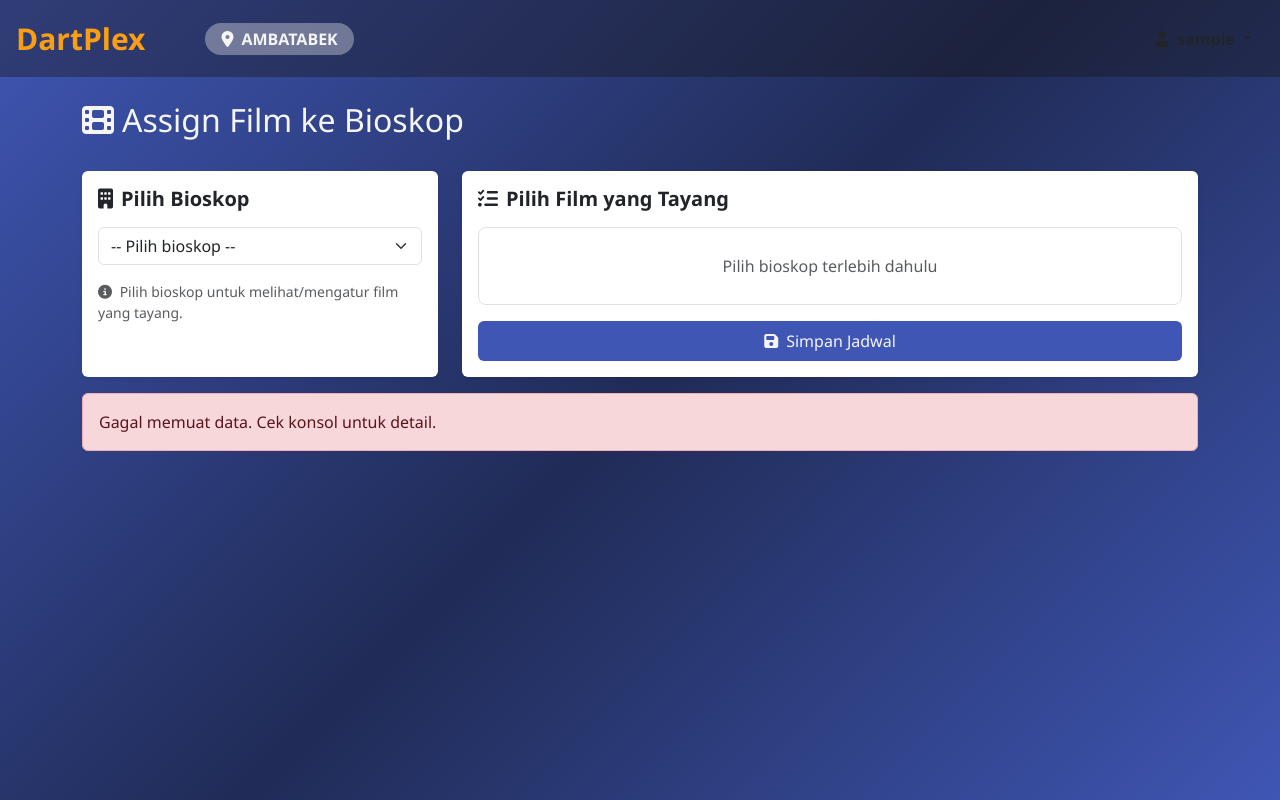
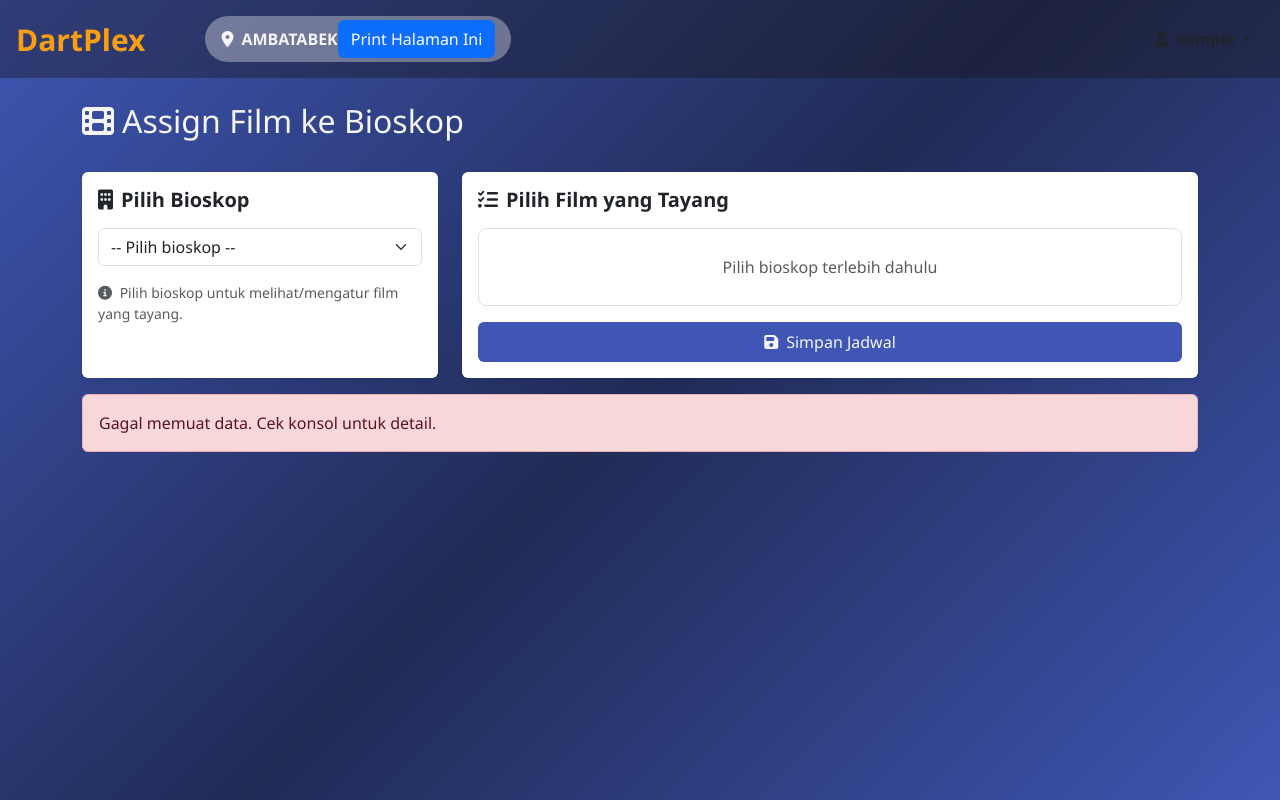
Before and after one commit to EL-43/DartPlex-Cinemas, a website: page External/assign.html in a window 1280 px wide. Drawn offline with nearby package versions, Linux system fonts and the light colour scheme; no server answers; sample sign-in values are in the browser's storage.

Commit message:
trying print buttons

```diff
--- a/External/assign.html
+++ b/External/assign.html
@@ -16,6 +16,7 @@
         <div class="d-inline-flex align-items-center px-3 py-1 rounded-pill location-badge" style="color: whitesmoke;">
             <i class="fas fa-location-dot me-2"></i>
             <span class="fw-bold">AMBATABEK</span>
+            <button class="btn btn-primary" onclick="window.print()">Print Halaman Ini</button>
         </div>
         <div class="auth-buttons ms-auto">
             <a href="/login" class="loginbutton fw-bold">Login</a>
```
Also changed, not shown: External/addmovie.html (+1 -0 lines), server.js (+0 -14 lines).
